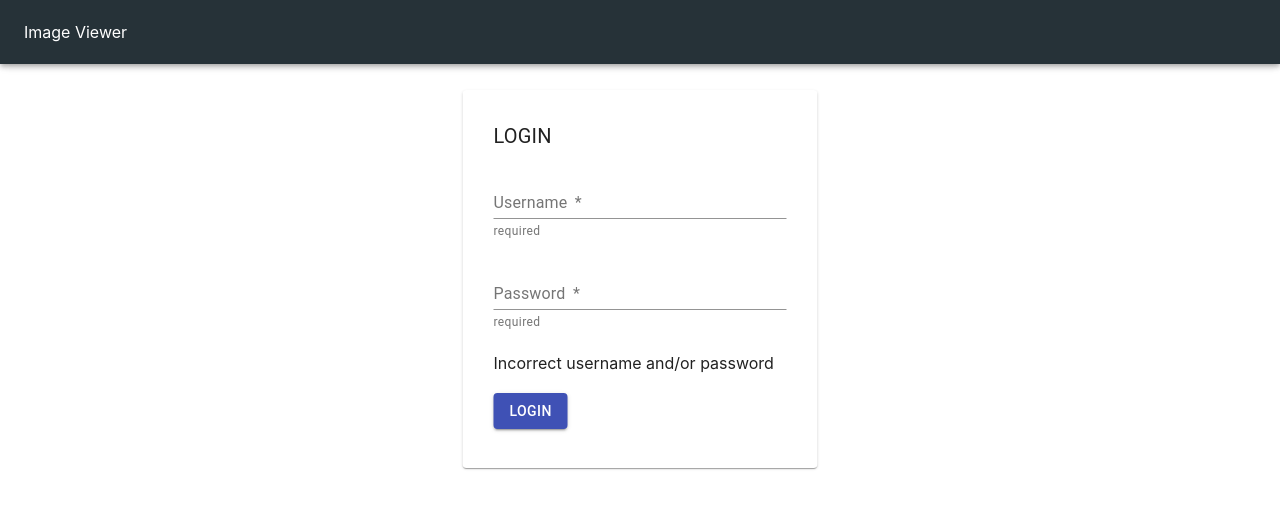
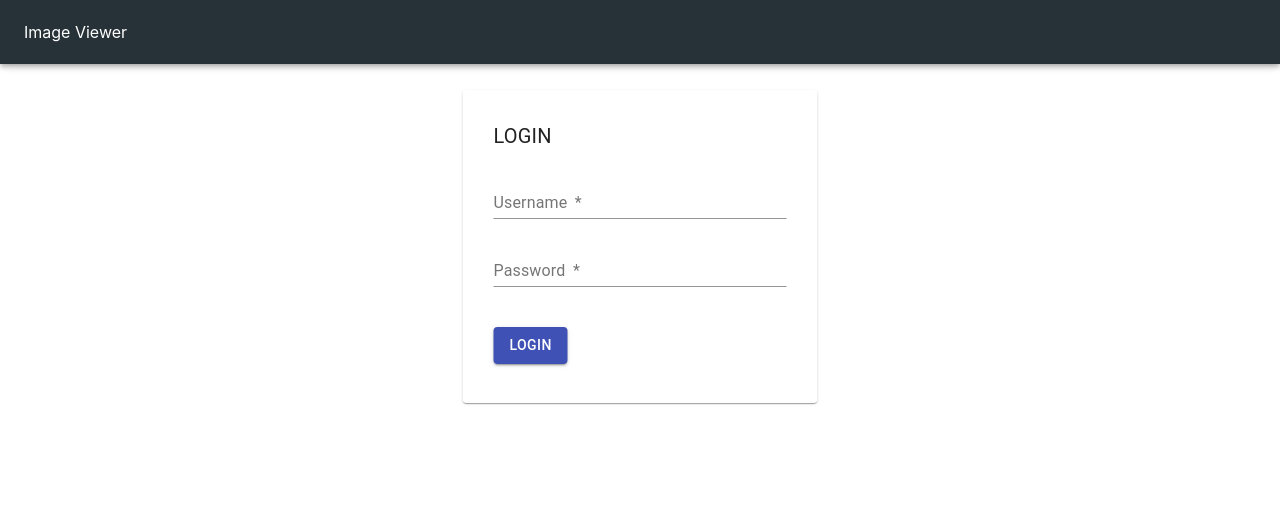
Before and after one commit to upgrad-edu/image-viewer, a React (Create React App) app: page / in a window 1280 px wide. Shown: the top 508 px of the page. Built offline with nearby package versions, Linux system fonts and the light colour scheme.

Commit message:
Few minor changes on the login page and added style changes

```diff
--- a/src/App.js
+++ b/src/App.js
@@ -1,6 +1,8 @@
 import React from 'react'
 import { Switch, Route } from 'react-router-dom'
 import Login from './screens/login/Login';
+import Home from './screens/home/Home';
+
 
 const App = () => (
   <Switch>
--- a/src/screens/home/Home.js
+++ b/src/screens/home/Home.js
@@ -1,6 +1,6 @@
 import { Component } from "react";
 import React from 'react'
-import './Header.css'
+//import './Header.css'
 
 class Home extends Component {
 
--- a/src/screens/login/Login.css
+++ b/src/screens/login/Login.css
@@ -0,0 +1,16 @@
+.red {
+    color: red;
+}
+
+.main-container{
+  display: flex;
+  flex-direction: column;
+}
+
+.dispNone {
+    display: none;
+}
+
+.dispBlock {
+    display: block;
+}
--- a/src/screens/login/Login.js
+++ b/src/screens/login/Login.js
@@ -49,10 +49,7 @@ class Login extends Component {
 
         if (this.state.username === "" || this.state.loginPassword === "") { return }
 
-        // Set the default username and password here
-        // Set the access token here
-        // Validate credentials and redirect to home
-
+        // Setting the default username and Instagram access-token
         if (this.state.username === "admin" && this.state.loginPassword === "admin") {
             sessionStorage.setItem('username','admin');
             sessionStorage.setItem('access-token', 'IGQVJXR2I0U1NqUDZARb2FxRzZA6ODVfMlM5N2FweXZAqSk5VSm5YN2JUNVVkRmJlUld6LXJwOXRaaU1TeVlvTFJLTTd2OFFDeUVqeElaYkZAPdW50ZAU03UFdvS1MtM1RESlFnNGRqbFNmS2EtWUZACSU5fWEllTWhiV1VyZAjJB');
```
